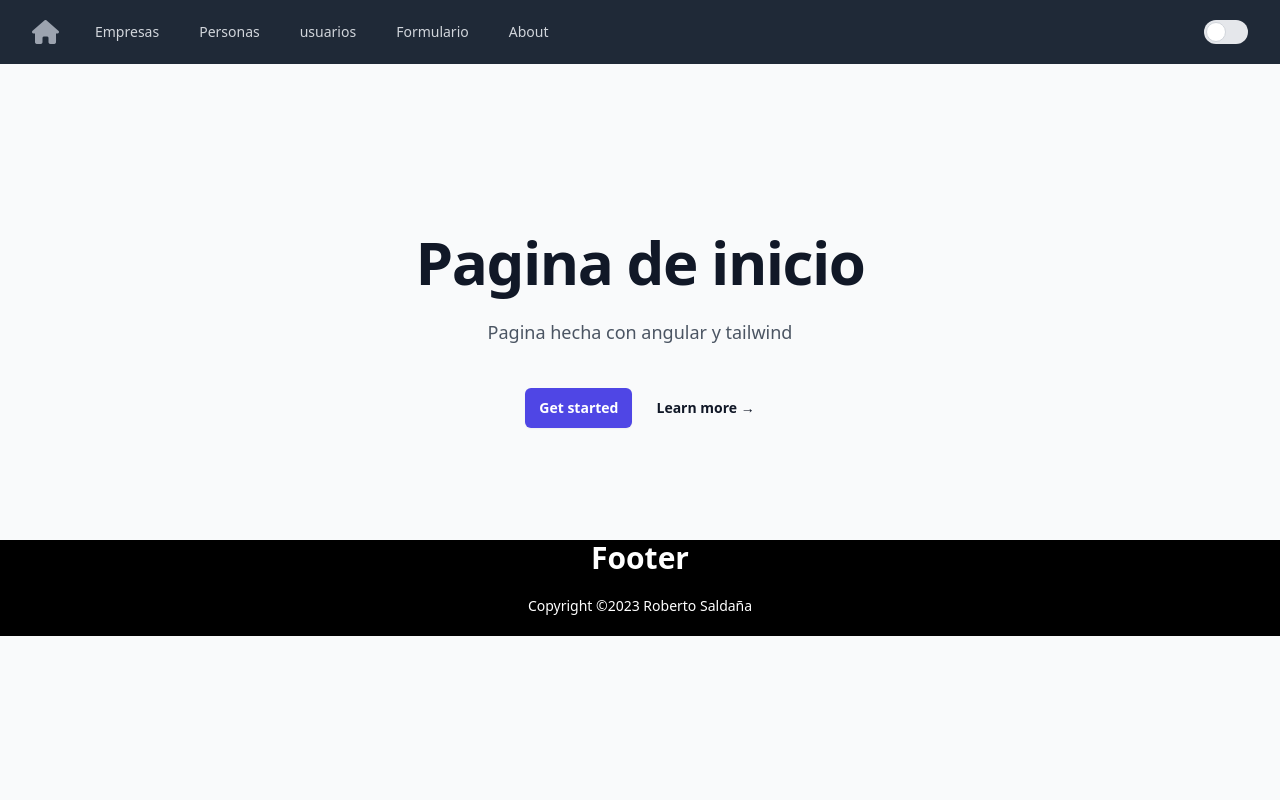
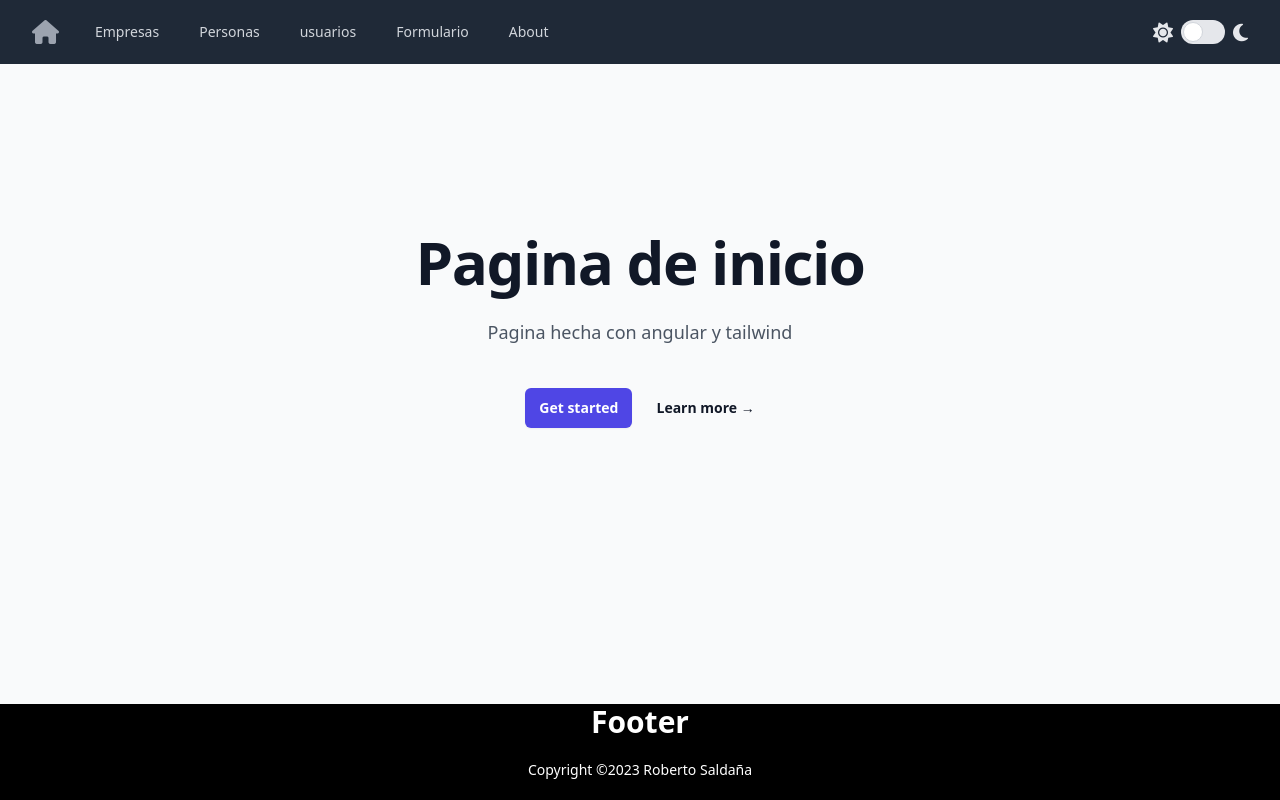
Before and after one commit to jsaldana-2021040/front-end-angular, an Angular app: page / in a window 1280 px wide. Built offline with nearby package versions, Linux system fonts and the light colour scheme.

Commit message:
correccion de footer

```diff
--- a/src/app/footer/footer.component.css
+++ b/src/app/footer/footer.component.css
@@ -1,5 +1,5 @@
 footer{
-  @apply relative bottom-0 left-0 right-0 bg-black h-auto w-auto text-white
+  @apply absolute bottom-0 left-0 right-0 bg-black h-24 w-auto text-white
 }
 
 .footer-content{
--- a/src/app/formulario-base/formulario-base.component.html
+++ b/src/app/formulario-base/formulario-base.component.html
@@ -1,5 +1,5 @@
-<div class="flex items-center justify-center w-screen flex-row">
-  <div class="rounded-md shadow-2xl border border-gray-400 px-20 py-10 m-10 overflow-y-auto h-screen basis-7/12">
+<div class="flex items-center justify-center flex-row">
+  <div class="rounded-md shadow-2xl border border-gray-400 p-10 m-10">
     <div class="">
       <div class="mb-5">
         <label class="fl">Nombres</label>
--- a/src/app/navbar/navbar.component.html
+++ b/src/app/navbar/navbar.component.html
@@ -18,10 +18,15 @@
           </div>
         </div>
       </div>
+
+      <i class="fas text-gray-200 fa-lg fa-sun mr-2"></i>
       <label class="relative inline-flex items-center cursor-pointer">
         <input type="checkbox" value="" class="sr-only peer">
-        <div class="w-11 h-6 bg-gray-200 peer-focus:outline-none peer-focus:ring-4 peer-focus:ring-blue-300 dark:peer-focus:ring-blue-800 rounded-full peer dark:bg-gray-700 peer-checked:after:translate-x-full peer-checked:after:border-white after:content-[''] after:absolute after:top-[2px] after:left-[2px] after:bg-white after:border-gray-300 after:border after:rounded-full after:h-5 after:w-5 after:transition-all dark:border-gray-600 peer-checked:bg-blue-600"></div>
+        <div
+          class="w-11 h-6 bg-gray-200 peer-focus:outline-none peer-focus:ring-4 peer-focus:ring-blue-300 dark:peer-focus:ring-blue-800 rounded-full peer dark:bg-gray-700 peer-checked:after:translate-x-full peer-checked:after:border-white after:content-[''] after:absolute after:top-[2px] after:left-[2px] after:bg-white after:border-gray-300 after:border after:rounded-full after:h-5 after:w-5 after:transition-all dark:border-gray-600 peer-checked:bg-blue-600">
+        </div>
       </label>
+      <i class="fas text-gray-200 fa-lg fa-moon ml-2"></i>
     </div>
   </div>
 </nav>
--- a/src/styles.css
+++ b/src/styles.css
@@ -6,7 +6,7 @@
 @layer base {
 
   body {
-    @apply bg-gray-50 dark:bg-black text-gray-700 dark:text-gray-200;
+    @apply relative bg-gray-50 pb-24 dark:bg-black text-gray-700 dark:text-gray-200 min-h-screen;
   }
 
   [type="text"],
```
